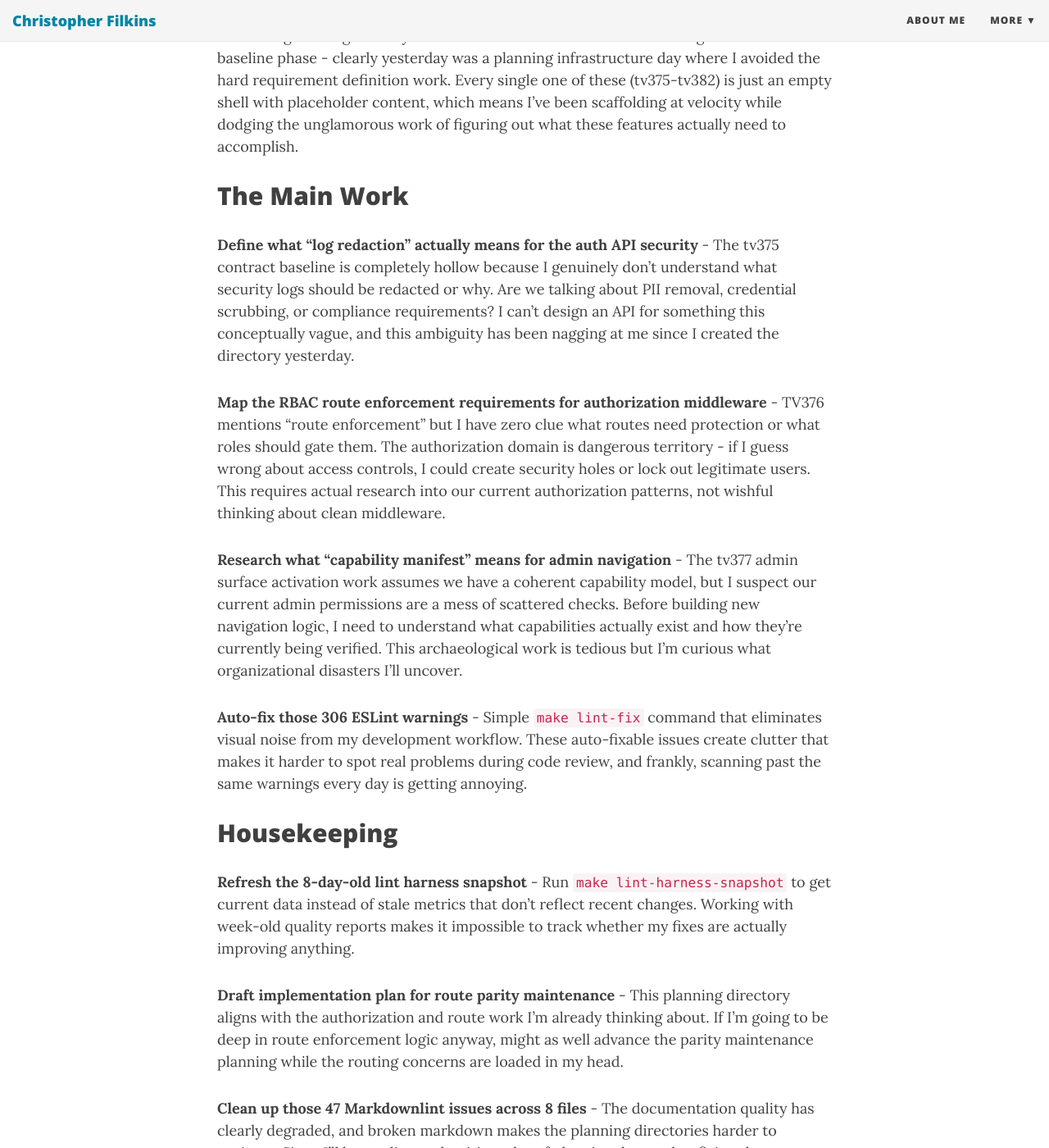
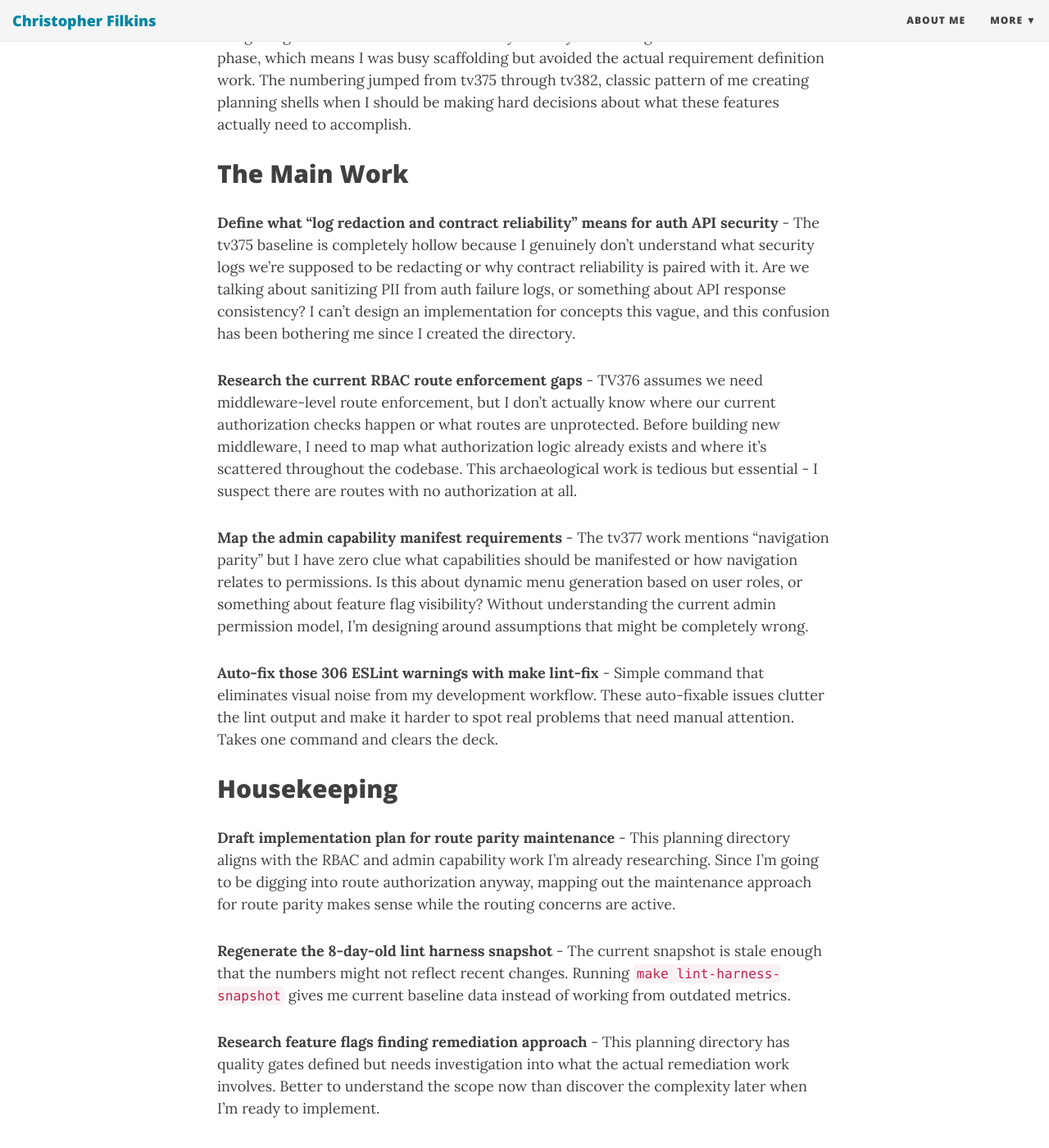
Before and after one commit to filchyboy/filchyboy.github.io, a Jekyll site: the page built from _posts/2026-04-21-daily-dev-log.md, in a window 1280 px wide and 1400 px high, scrolled down 283 px. Shown: the whole window at 82% size. Built offline with Jekyll 4.4.1, drawn with Linux system fonts in a browser that asks for light colours; nearby versions of some CDN libraries; some of the changed text lies outside the part shown.

Commit message:
Update daily dev log: 2026-04-21

```diff
--- a/_posts/2026-04-21-daily-dev-log.md
+++ b/_posts/2026-04-21-daily-dev-log.md
@@ -7,33 +7,35 @@ tags: [dev-tracker]
 ---
 
 <!-- SECTION: DAILY-PLAN START -->
-<!-- plan-generated: 2026-04-21T13:30:46.845022+00:00 -->
+<!-- plan-generated: 2026-04-21T14:06:06.405622+00:00 -->
 
 ## Today's Theme
 
-I'm dealing with eight newly-created vertical slice directories all sitting at contract baseline phase - clearly yesterday was a planning infrastructure day where I avoided the hard requirement definition work. Every single one of these (tv375-tv382) is just an empty shell with placeholder content, which means I've been scaffolding at velocity while dodging the unglamorous work of figuring out what these features actually need to accomplish.
+I've got eight vertical slices that I touched yesterday - all sitting at contract baseline phase, which means I was busy scaffolding but avoided the actual requirement definition work. The numbering jumped from tv375 through tv382, classic pattern of me creating planning shells when I should be making hard decisions about what these features actually need to accomplish.
 
 ## The Main Work
 
-**Define what "log redaction" actually means for the auth API security** - The tv375 contract baseline is completely hollow because I genuinely don't understand what security logs should be redacted or why. Are we talking about PII removal, credential scrubbing, or compliance requirements? I can't design an API for something this conceptually vague, and this ambiguity has been nagging at me since I created the directory yesterday.
+**Define what "log redaction and contract reliability" means for auth API security** - The tv375 baseline is completely hollow because I genuinely don't understand what security logs we're supposed to be redacting or why contract reliability is paired with it. Are we talking about sanitizing PII from auth failure logs, or something about API response consistency? I can't design an implementation for concepts this vague, and this confusion has been bothering me since I created the directory.
 
-**Map the RBAC route enforcement requirements for authorization middleware** - TV376 mentions "route enforcement" but I have zero clue what routes need protection or what roles should gate them. The authorization domain is dangerous territory - if I guess wrong about access controls, I could create security holes or lock out legitimate users. This requires actual research into our current authorization patterns, not wishful thinking about clean middleware.
+**Research the current RBAC route enforcement gaps** - TV376 assumes we need middleware-level route enforcement, but I don't actually know where our current authorization checks happen or what routes are unprotected. Before building new middleware, I need to map what authorization logic already exists and where it's scattered throughout the codebase. This archaeological work is tedious but essential - I suspect there are routes with no authorization at all.
 
-**Research what "capability manifest" means for admin navigation** - The tv377 admin surface activation work assumes we have a coherent capability model, but I suspect our current admin permissions are a mess of scattered checks. Before building new navigation logic, I need to understand what capabilities actually exist and how they're currently being verified. This archaeological work is tedious but I'm curious what organizational disasters I'll uncover.
+**Map the admin capability manifest requirements** - The tv377 work mentions "navigation parity" but I have zero clue what capabilities should be manifested or how navigation relates to permissions. Is this about dynamic menu generation based on user roles, or something about feature flag visibility? Without understanding the current admin permission model, I'm designing around assumptions that might be completely wrong.
 
-**Auto-fix those 306 ESLint warnings** - Simple `make lint-fix` command that eliminates visual noise from my development workflow. These auto-fixable issues create clutter that makes it harder to spot real problems during code review, and frankly, scanning past the same warnings every day is getting annoying.
+**Auto-fix those 306 ESLint warnings with make lint-fix** - Simple command that eliminates visual noise from my development workflow. These auto-fixable issues clutter the lint output and make it harder to spot real problems that need manual attention. Takes one command and clears the deck.
 
 ## Housekeeping
 
-**Refresh the 8-day-old lint harness snapshot** - Run `make lint-harness-snapshot` to get current data instead of stale metrics that don't reflect recent changes. Working with week-old quality reports makes it impossible to track whether my fixes are actually improving anything.
+**Draft implementation plan for route parity maintenance** - This planning directory aligns with the RBAC and admin capability work I'm already researching. Since I'm going to be digging into route authorization anyway, mapping out the maintenance approach for route parity makes sense while the routing concerns are active.
 
-**Draft implementation plan for route parity maintenance** - This planning directory aligns with the authorization and route work I'm already thinking about. If I'm going to be deep in route enforcement logic anyway, might as well advance the parity maintenance planning while the routing concerns are loaded in my head.
+**Regenerate the 8-day-old lint harness snapshot** - The current snapshot is stale enough that the numbers might not reflect recent changes. Running `make lint-harness-snapshot` gives me current baseline data instead of working from outdated metrics.
 
-**Clean up those 47 Markdownlint issues across 8 files** - The documentation quality has clearly degraded, and broken markdown makes the planning directories harder to navigate. Since I'll be reading and writing a lot of planning docs today, fixing the formatting issues will improve my own workflow.
+**Research feature flags finding remediation approach** - This planning directory has quality gates defined but needs investigation into what the actual remediation work involves. Better to understand the scope now than discover the complexity later when I'm ready to implement.
 
 ## Parked
 
-The SAML encrypted assertion work (tv378) and threat intelligence feed ingestion (tv379) are both complex enough that they deserve dedicated focus days. I'm not going to pretend I can make meaningful progress on identity protocols while simultaneously figuring out basic authorization patterns. The publication syndication slices (tv380-tv382) are even more abstract - I don't have enough context about our federation architecture to tackle those meaningfully.
+The SAML encrypted assertion work and threat intelligence feed ingestion are both complex enough that I'd spend all day just understanding the requirements. Those can wait until I've made actual progress on the auth API and RBAC enforcement work that's more foundational.
+
+I'm also deliberately avoiding the publication syndication and federation work - those domains are huge rabbit holes that would derail the security and admin focus I've established. The fact that I created eight contract baselines yesterday instead of defining one properly tells me I need to slow down and think harder rather than keep scaffolding.
 
 <!-- plan-unit-ids: tv375-contract-scope-baseline,tv376-contract-scope-baseline,tv377-contract-scope-baseline,tv378-contract-scope-baseline,tv379-contract-scope-baseline,tv380-contract-scope-baseline,tv381-contract-scope-baseline,tv382-contract-scope-baseline -->
 <!-- SECTION: DAILY-PLAN END -->
```
